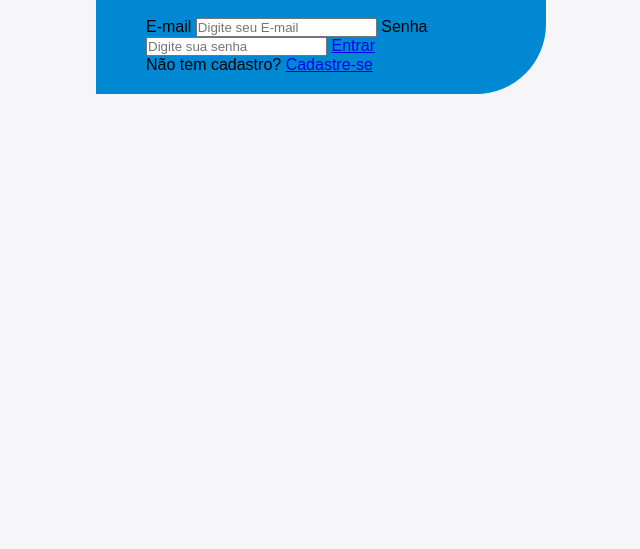
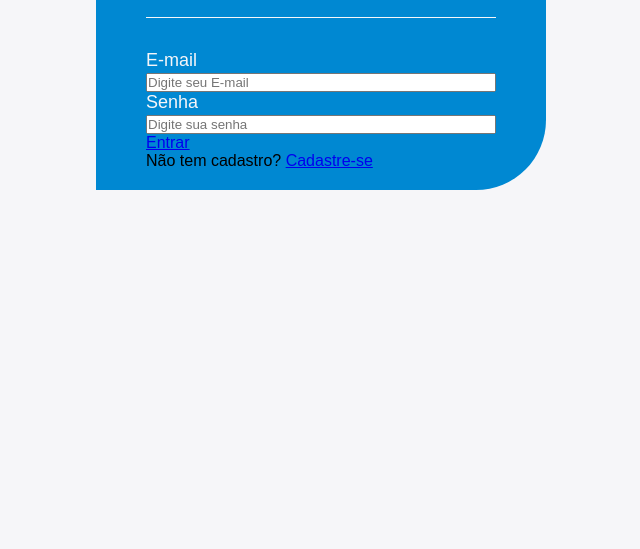
Before and after one commit to carlos140k/tela-login, a plain HTML site: page index.html in a window 1280 px wide. Shown: the part 251-800 px from the top of the page, without its empty margins (319-959 px from the left). Drawn offline with Linux system fonts and the light colour scheme.

Commit message:
Add style label

```diff
--- a/styles.css
+++ b/styles.css
@@ -30,3 +30,14 @@ body {
     border-bottom: 1px solid #f6f6f9;
     font-size: 2rem;
 }
+
+.form label, input {
+    display: block;
+    width: 100%;
+}
+
+.form label {
+    margin-bottom: 2px;
+    color: #f6f6f9;
+    font-size: 18px;
+}
```
